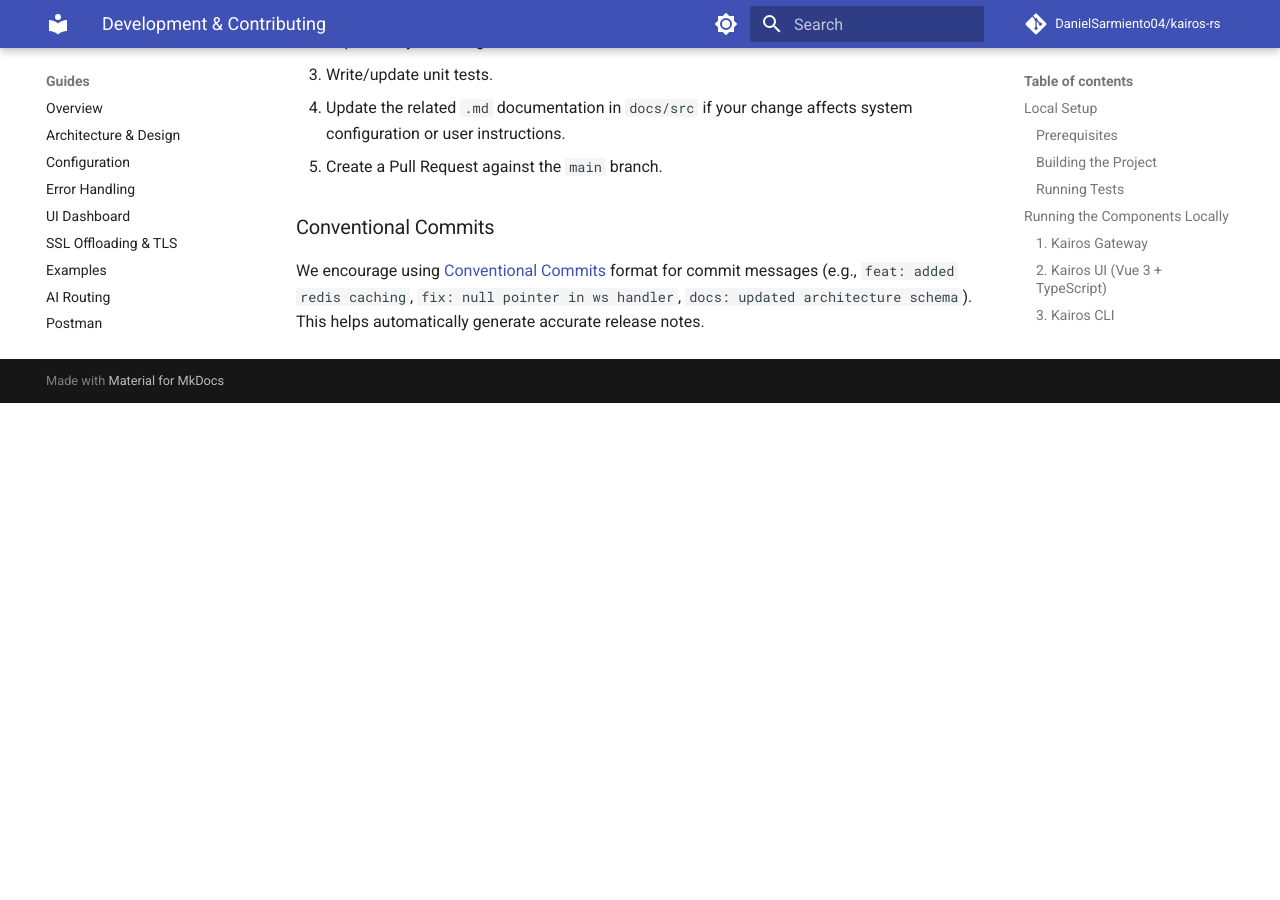
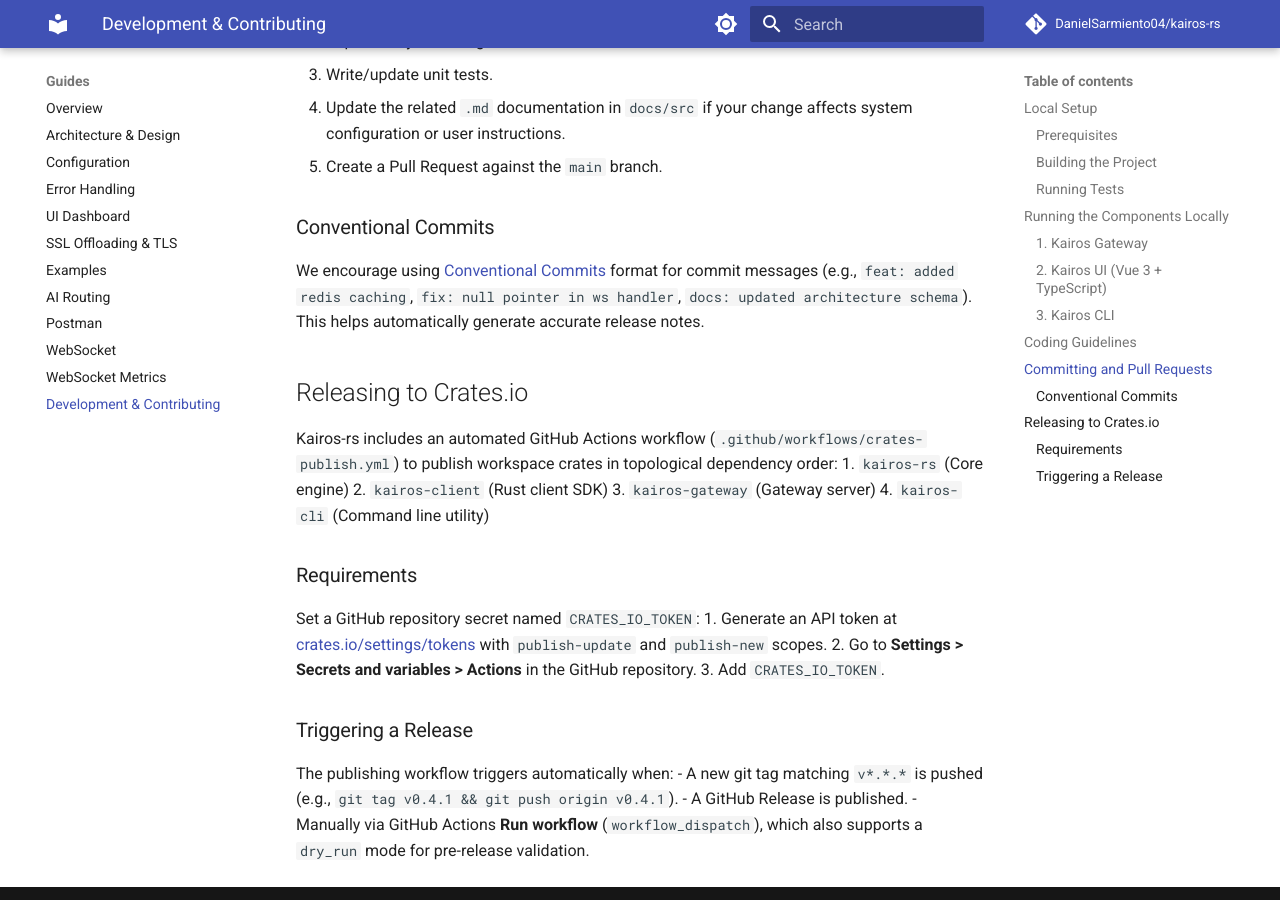
Before and after one commit to DanielSarmiento04/kairos-rs, an MkDocs documentation site: the page built from docs/src/DEVELOPMENT.md, in a window 1280 px wide and 900 px high, scrolled down 2964 px. Built offline with MkDocs 1.6.1 and Material for MkDocs 9.7.7, drawn with Linux system fonts in a browser that asks for light colours; comment, search, counter and statistics services are not loaded; before the commit the page ends 3367 px from its top, so only the background shows below that.

Commit message:
docs: add crates.io release documentation to DEVELOPMENT.md

```diff
--- a/docs/src/DEVELOPMENT.md
+++ b/docs/src/DEVELOPMENT.md
@@ -114,3 +114,25 @@
 
 ### Conventional Commits
 We encourage using [Conventional Commits](https://www.conventionalcommits.org/en/v1.0.0/) format for commit messages (e.g., `feat: added redis caching`, `fix: null pointer in ws handler`, `docs: updated architecture schema`). This helps automatically generate accurate release notes.
+
+## Releasing to Crates.io
+
+Kairos-rs includes an automated GitHub Actions workflow (`.github/workflows/crates-publish.yml`) to publish workspace crates in topological dependency order:
+1. `kairos-rs` (Core engine)
+2. `kairos-client` (Rust client SDK)
+3. `kairos-gateway` (Gateway server)
+4. `kairos-cli` (Command line utility)
+
+### Requirements
+
+Set a GitHub repository secret named `CRATES_IO_TOKEN`:
+1. Generate an API token at [crates.io/settings/tokens](https://crates.io/settings/tokens) with `publish-update` and `publish-new` scopes.
+2. Go to **Settings > Secrets and variables > Actions** in the GitHub repository.
+3. Add `CRATES_IO_TOKEN`.
+
+### Triggering a Release
+
+The publishing workflow triggers automatically when:
+- A new git tag matching `v*.*.*` is pushed (e.g., `git tag v0.4.1 && git push origin v0.4.1`).
+- A GitHub Release is published.
+- Manually via GitHub Actions **Run workflow** (`workflow_dispatch`), which also supports a `dry_run` mode for pre-release validation.
```
